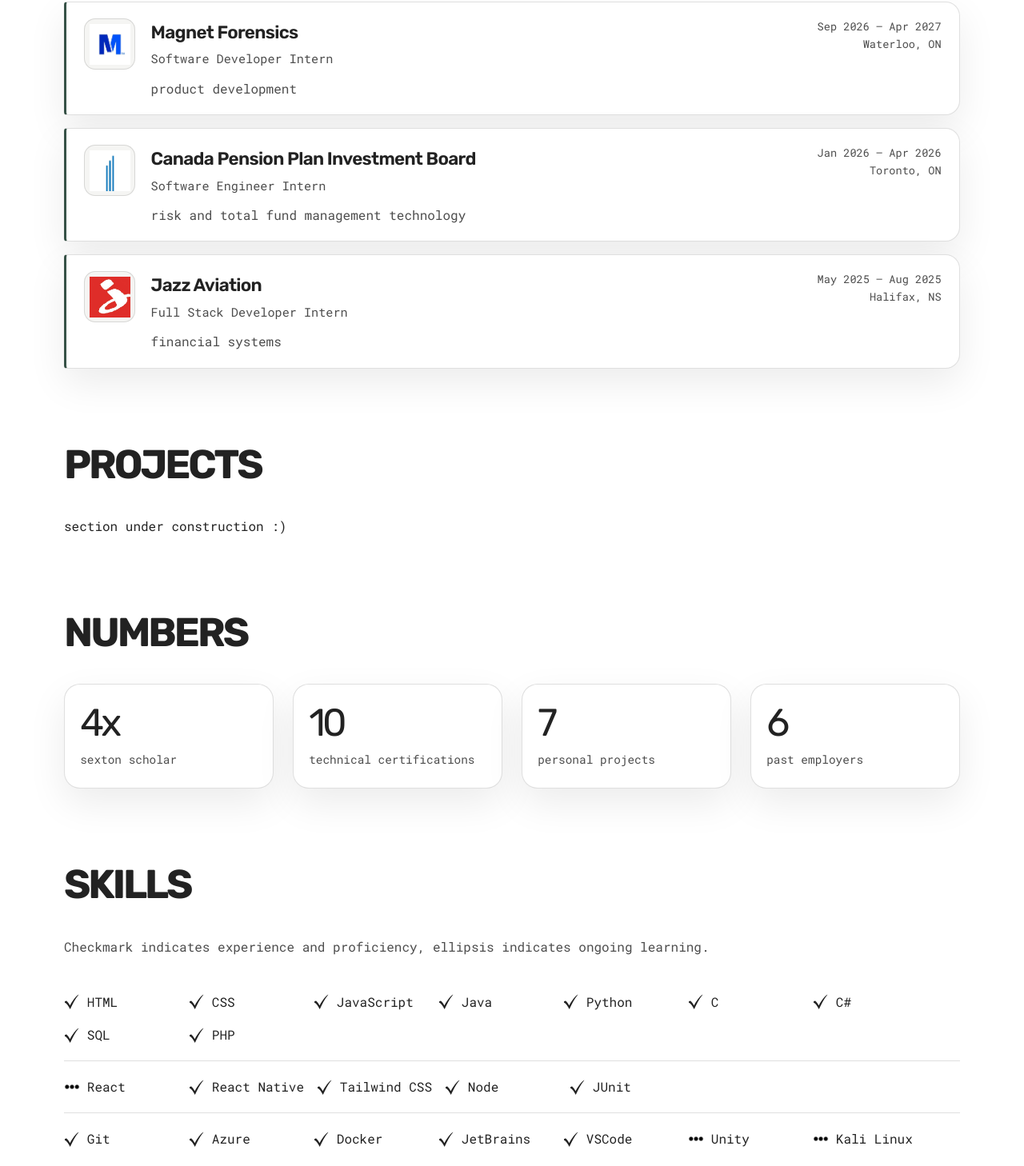
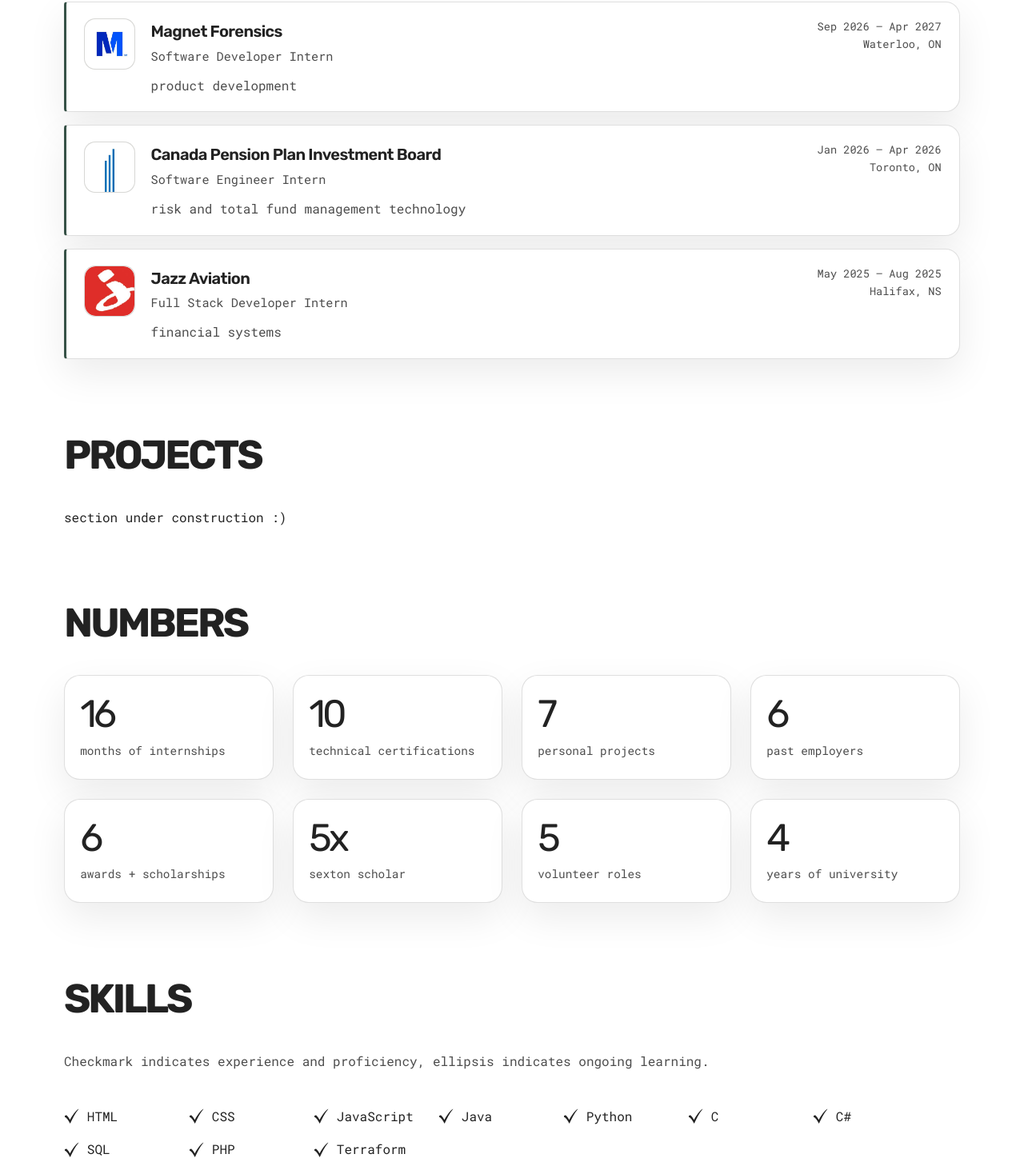
Before and after one commit to samiahhossain/Personal_Portfolio_v2, a React (Vite) app: page / in a window 1280 px wide. Shown: the part 1328-2786 px from the top of the page at 80% size. Built offline with nearby package versions, Linux system fonts and the light colour scheme; a web font is replaced by a local one.

Commit message:
small adjustments

```diff
--- a/src/common/ExperienceCard.module.css
+++ b/src/common/ExperienceCard.module.css
@@ -29,8 +29,8 @@
 .logo img {
   width: 100%;
   height: 100%;
-  padding: 0.35rem;
-  object-fit: contain;
+  border-radius: inherit;
+  object-fit: cover;
 }
 
 .heading {
@@ -40,9 +40,13 @@
   gap: 1rem;
 }
 
+.heading > div:first-child {
+  min-width: 0;
+}
+
 .organization {
   font-family: 'Rubik', sans-serif;
-  font-size: 1.4rem;
+  font-size: 1.25rem;
   font-weight: 600;
   letter-spacing: -0.03em;
 }
@@ -83,13 +87,9 @@
     border-radius: 12px;
   }
 
-  .heading {
-    flex-direction: column;
-    gap: 0.4rem;
-  }
-
   .meta {
-    align-items: flex-start;
-    text-align: left;
+    align-items: flex-end;
+    max-width: 42%;
+    text-align: right;
   }
 }
--- a/src/common/NumberCard.jsx
+++ b/src/common/NumberCard.jsx
@@ -1,9 +1,46 @@
+import { useEffect, useState } from 'react';
 import styles from './NumberCard.module.css';
 
-function NumberCard({ value, label }) {
+function NumberCard({ value, label, shouldAnimate }) {
+  const [displayValue, setDisplayValue] = useState('0');
+  const numericValue = Number.parseInt(value, 10);
+  const suffix = value.slice(String(numericValue).length);
+
+  useEffect(() => {
+    if (!shouldAnimate) {
+      return undefined;
+    }
+
+    const reduceMotion = window.matchMedia('(prefers-reduced-motion: reduce)').matches;
+    if (reduceMotion) {
+      setDisplayValue(String(numericValue));
+      return undefined;
+    }
+
+    const duration = 1100;
+    let frameId;
+    let startTime;
+
+    const animate = (time) => {
+      startTime ??= time;
+      const progress = Math.min((time - startTime) / duration, 1);
+      const easedProgress = 1 - (1 - progress) ** 3;
+      setDisplayValue(String(Math.round(numericValue * easedProgress)));
+
+      if (progress < 1) {
+        frameId = window.requestAnimationFrame(animate);
+      }
+    };
+
+    frameId = window.requestAnimationFrame(animate);
+    return () => window.cancelAnimationFrame(frameId);
+  }, [shouldAnimate, numericValue]);
+
   return (
     <article className={styles.card}>
-      <span className={styles.value}>{value}</span>
+      <span className={styles.value} aria-label={value}>
+        {displayValue}{suffix}
+      </span>
       <span className={styles.label}>{label}</span>
     </article>
   );
--- a/src/sections/About/About.jsx
+++ b/src/sections/About/About.jsx
@@ -5,7 +5,7 @@
     <section id="about" className={`container ${styles.section}`}>
       <h2 className={styles.title}>About</h2>
       <p>
-        Fourth year computer science student at Dalhousie University. Interested in
+        Final year computer science student at Dalhousie University. Experience and interest in
         software development, cloud computing, and cybersecurity.
       </p>
     </section>
--- a/src/sections/Contact/Contact.jsx
+++ b/src/sections/Contact/Contact.jsx
@@ -1,6 +1,4 @@
 import styles from './ContactStyles.module.css';
-import emailDark from '../../assets/email-dark.png';
-import emailLight from '../../assets/email-light.png';
 import linkedinDark from '../../assets/linkedin-dark.svg';
 import linkedinLight from '../../assets/linkedin-light.svg';
 import { useTheme } from '../../common/ThemeContext';
@@ -8,7 +6,6 @@
 function Contact() {
   const { theme } = useTheme();
   const linkedin = theme === 'light' ? linkedinLight : linkedinDark;
-  const email = theme === 'light' ? emailLight : emailDark;
 
   return (
     <section id="contact" className={`container ${styles.section}`}>
@@ -22,7 +19,19 @@
         </div>
         <div className={styles.item}>
           <a href="mailto:samiah@dal.ca" aria-label="Send email to Samiah">
-            <img className={styles.email} src={email} alt="" />
+            <svg
+              className={styles.emailIcon}
+              viewBox="0 0 24 24"
+              fill="none"
+              stroke="currentColor"
+              strokeWidth="1.7"
+              strokeLinecap="round"
+              strokeLinejoin="round"
+              aria-hidden="true"
+            >
+              <rect x="3" y="5" width="18" height="14" rx="2.5" />
+              <path d="m4 7 8 6 8-6" />
+            </svg>
           </a>
           <p>Email me at samiah@dal.ca.</p>
         </div>
--- a/src/sections/Contact/ContactStyles.module.css
+++ b/src/sections/Contact/ContactStyles.module.css
@@ -37,9 +37,10 @@
   height: 32px;
 }
 
-.item .email {
-  width: 40px;
-  height: 28px;
+.item .emailIcon {
+  width: 36px;
+  height: 36px;
+  color: var(--accent);
 }
 
 .item p {
--- a/src/sections/Hero/Hero.jsx
+++ b/src/sections/Hero/Hero.jsx
@@ -41,10 +41,10 @@
           <img className={styles.portrait} src={heroImage} alt="Profile picture of Samiah Hossain" />
         </div>
         <div className={styles.info}>
-          <p className={styles.eyebrow}>Hi there, my name is</p>
           <h1>
             Samiah <span className={styles.pronunciation}>(sa-mee-ya)</span> Hossain
           </h1>
+          <p className={styles.eyebrow}>Software Engineer</p>
           <div className={styles.socials} aria-label="Social media links">
             <a href="https://github.com/samiahhossain" target="_blank" rel="noreferrer" aria-label="GitHub">
               <img src={isLight ? githubLight : githubDark} alt="" />
--- a/src/sections/Numbers/Numbers.jsx
+++ b/src/sections/Numbers/Numbers.jsx
@@ -1,20 +1,50 @@
+import { useEffect, useRef, useState } from 'react';
 import NumberCard from '../../common/NumberCard';
 import styles from './NumbersStyles.module.css';
 
 const numbers = [
-  { value: '4x', label: 'Sexton Scholar' },
+  { value: '16', label: 'months of internships' },
   { value: '10', label: 'technical certifications' },
   { value: '7', label: 'personal projects' },
   { value: '6', label: 'past employers' },
+  { value: '6', label: 'awards + scholarships' },
+  { value: '5x', label: 'Sexton Scholar' },
+  { value: '5', label: 'volunteer roles' },
+  { value: '4', label: 'years of university' },
 ];
 
 function Numbers() {
+  const sectionRef = useRef(null);
+  const [hasEnteredView, setHasEnteredView] = useState(false);
+
+  useEffect(() => {
+    const section = sectionRef.current;
+    if (!section || hasEnteredView) {
+      return undefined;
+    }
+
+    const checkVisibility = () => {
+      const bounds = section.getBoundingClientRect();
+      if (bounds.top < window.innerHeight && bounds.bottom > 0) {
+        setHasEnteredView(true);
+      }
+    };
+
+    checkVisibility();
+    window.addEventListener('scroll', checkVisibility, { passive: true });
+    window.addEventListener('resize', checkVisibility);
+    return () => {
+      window.removeEventListener('scroll', checkVisibility);
+      window.removeEventListener('resize', checkVisibility);
+    };
+  }, [hasEnteredView]);
+
   return (
-    <section id="numbers" className={`container ${styles.section}`}>
+    <section id="numbers" className={`container ${styles.section}`} ref={sectionRef}>
       <h2 className={styles.title}>Numbers</h2>
       <div className={styles.grid}>
         {numbers.map((item) => (
-          <NumberCard key={item.label} {...item} />
+          <NumberCard key={item.label} {...item} shouldAnimate={hasEnteredView} />
         ))}
       </div>
     </section>
--- a/src/sections/Skills/Skills.jsx
+++ b/src/sections/Skills/Skills.jsx
@@ -7,13 +7,13 @@
 import { useTheme } from '../../common/ThemeContext';
 
 const skillGroups = [
-  ['HTML', 'CSS', 'JavaScript', 'Java', 'Python', 'C', 'C#', 'SQL', 'PHP'],
+  ['HTML', 'CSS', 'JavaScript', 'Java', 'Python', 'C', 'C#', 'SQL', 'PHP', 'Terraform'],
   ['React', 'React Native', 'Tailwind CSS', 'Node', 'JUnit'],
   ['Git', 'Azure', 'Docker', 'JetBrains', 'VSCode', 'Unity', 'Kali Linux', 'Metasploit', 'Wireshark'],
   ['pandas', 'NumPy', 'Matplotlib', 'Transformers', 'Torch', 'Datasets'],
 ];
 
-const skillsInProgress = new Set(['React', 'Unity', 'Kali Linux', 'Metasploit', 'Wireshark']);
+const skillsInProgress = new Set(['Unity', 'Kali Linux', 'Metasploit', 'Wireshark']);
 
 function Skills() {
   const { theme } = useTheme();
```
